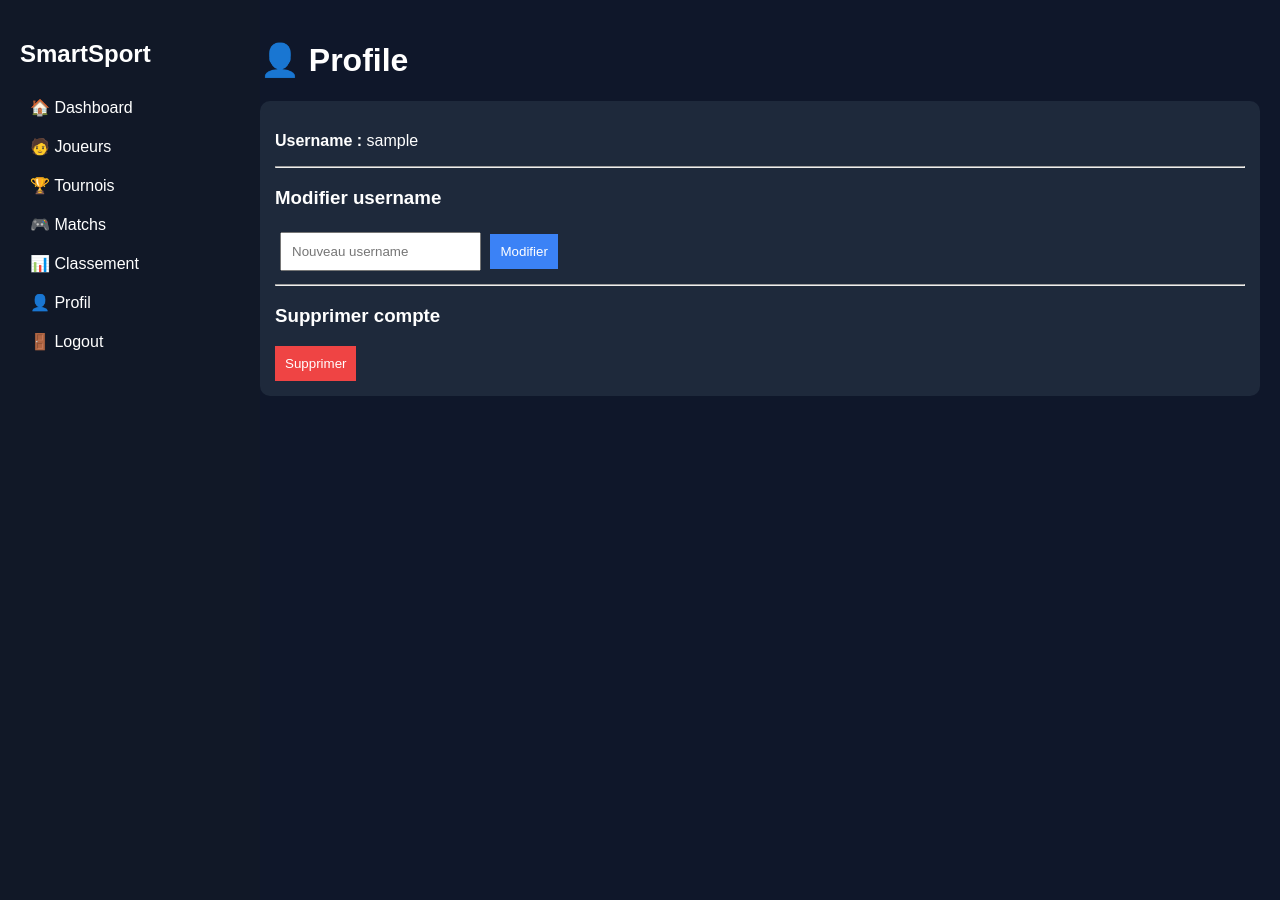
After one commit to WunderPrime/smartsport, a Flask app: page /profile in a window 1280 px wide. The commit adds this page. Run offline with Flask 3, Linux system fonts and the light colour scheme; the visitor is signed in with stand-in values (Sample User, id 1).

Commit message:
new files

```diff
--- a/app.py
+++ b/app.py
@@ -1,75 +1,64 @@
-# Programme créé uniquement pour l'interface WEB
-
 from flask import Flask, render_template, request, redirect, session
-import json
-import os
+from utils import load_data, save_data
 
 app = Flask(__name__)
-app.secret_key = "secret123"
-
-FICHIER = "users.json"
+app.secret_key = "smartsport_secret"
 
 
-# Gestion utilisateurs
-
-def charger_utilisateurs():
-    if not os.path.exists(FICHIER):
-        return {}
-    with open(FICHIER, "r") as f:
-        return json.load(f)
-
-
-def sauvegarder_utilisateurs(users):
-    with open(FICHIER, "w") as f:
-        json.dump(users, f, indent=4)
-
-
-# Routes
-
-
-# Accueil
+# ---------------- HOME ----------------
 @app.route("/")
 def index():
+    if "user" in session:
+        return redirect("/dashboard")
     return render_template("index.html")
 
 
-# Login
-@app.route("/login", methods=["GET", "POST"])
-def login():
-    if request.method == "POST":
-        users = charger_utilisateurs()
-        username = request.form["username"]
-        password = request.form["password"]
-
-        if username in users and users[username]["password"] == password:
-            session["user"] = username
-            return redirect("/dashboard")
-        else:
-            return "Identifiants incorrects"
-
-    return render_template("login.html")
-
-
-# Register
-@app.route("/register", methods=["GET", "POST"])
+# ---------------- AUTH ----------------
+@app.route("/register", methods=["POST", "GET"])
 def register():
     if request.method == "POST":
-        users = charger_utilisateurs()
-        username = request.form["username"]
-        password = request.form["password"]
+        users = load_data("users.json")
 
-        if username in users:
-            return "Utilisateur déjà existant"
+        users.append({
+            "username": request.form["username"],
+            "password": request.form["password"]
+        })
 
-        users[username] = {"password": password}
-        sauvegarder_utilisateurs(users)
-
+        save_data("users.json", users)
         return redirect("/login")
 
     return render_template("register.html")
 
 
-# Dashboard
+@app.route("/login", methods=["POST", "GET"])
+def login():
+    if request.method == "POST":
+        users = load_data("users.json")
+
+        for u in users:
+            if u["username"] == request.form["username"] and u["password"] == request.form["password"]:
+                session["user"] = u["username"]
+                return redirect("/dashboard")
+
+        return "Login incorrect"
+
+    return render_template("login.html")
+
+@app.route("/profile")
+def profile():
+    if "user" not in session:
+        return redirect("/login")
+
+    return render_template("profile.html", user=session["user"])
+
+
+@app.route("/logout")
+def logout():
+    session.pop("user", None)
+    return redirect("/")
+
+
+# ---------------- DASHBOARD ----------------
 @app.route("/dashboard")
 def dashboard():
     if "user" not in session:
@@ -78,13 +67,86 @@ def dashboard():
     return render_template("dashboard.html", user=session["user"])
 
 
-# Logout
-@app.route("/logout")
-def logout():
-    session.pop("user", None)
-    return redirect("/")
+# ===================== PLAYERS =====================
+
+@app.route("/players")
+def players():
+    players = load_data("players.json")
+    return render_template("players.html", players=players)
 
 
-# Lancement
+@app.route("/add_player", methods=["POST"])
+def add_player():
+    players = load_data("players.json")
+
+    players.append({
+        "id": len(players) + 1,
+        "name": request.form["name"],
+        "points": 0
+    })
+
+    save_data("players.json", players)
+
+    return redirect("/players")
+
+
+# ===================== TOURNAMENTS =====================
+
+@app.route("/tournaments")
+def tournaments():
+    tournaments = load_data("tournaments.json")
+    return render_template("tournaments.html", tournaments=tournaments)
+
+
+@app.route("/add_tournament", methods=["POST"])
+def add_tournament():
+    tournaments = load_data("tournaments.json")
+
+    tournaments.append({
+        "id": len(tournaments) + 1,
+        "name": request.form["name"]
+    })
+
+    save_data("tournaments.json", tournaments)
+
+    return redirect("/tournaments")
+
+
+# ===================== MATCHES =====================
+
+@app.route("/matches")
+def matches():
+    matches = load_data("matches.json")
+    return render_template("matches.html", matches=matches)
+
+
+@app.route("/add_match", methods=["POST"])
+def add_match():
+    matches = load_data("matches.json")
+
+    matches.append({
+        "id": len(matches) + 1,
+        "team1": request.form["team1"],
+        "team2": request.form["team2"],
+        "score1": 0,
+        "score2": 0
+    })
+
+    save_data("matches.json", matches)
+
+    return redirect("/matches")
+
+
+# ===================== RANKING =====================
+
+@app.route("/ranking")
+def ranking():
+    players = load_data("players.json")
+    players = sorted(players, key=lambda x: x["points"], reverse=True)
+
+    return render_template("ranking.html", players=players)
+
+
+# ---------------- RUN ----------------
 if __name__ == "__main__":
     app.run(debug=True)
--- /dev/null
+++ b/static/css/style.css
@@ -0,0 +1,98 @@
+body {
+    margin: 0;
+    font-family: Arial;
+    background: #0f172a;
+    color: white;
+}
+
+.sidebar {
+    width: 220px;
+    height: 100vh;
+    position: fixed;
+    background: #111827;
+    padding: 20px;
+}
+
+.sidebar a {
+    display: block;
+    color: white;
+    padding: 10px;
+    text-decoration: none;
+}
+
+.sidebar a:hover {
+    background: #2563eb;
+}
+
+.main {
+    margin-left: 240px;
+    padding: 20px;
+}
+
+.card {
+    background: #1e293b;
+    padding: 15px;
+    margin: 10px 0;
+    border-radius: 10px;
+}
+
+input {
+    padding: 10px;
+    margin: 5px;
+}
+
+button {
+    padding: 10px;
+    background: #3b82f6;
+    color: white;
+    border: none;
+}
+
+.profile-card {
+    background: #111827;
+    padding: 25px;
+    border-radius: 12px;
+    max-width: 400px;
+}
+
+.avatar {
+    width: 70px;
+    height: 70px;
+    background: #3b82f6;
+    border-radius: 50%;
+    display: flex;
+    justify-content: center;
+    align-items: center;
+    font-size: 28px;
+    margin-bottom: 15px;
+}
+
+.profile-info {
+    margin: 15px 0;
+    color: #cbd5e1;
+}
+
+.actions input {
+    margin-top: 10px;
+}
+
+.danger {
+    background: #ef4444;
+}
+
+.danger:hover {
+    background: #dc2626;
+}
+
+.auth-container {
+    display: flex;
+    justify-content: center;
+    align-items: center;
+    height: 100vh;
+}
+
+.auth-box {
+    background: #111;
+    padding: 20px;
+    border-radius: 10px;
+}
--- /dev/null
+++ b/templates/base.html
@@ -0,0 +1,27 @@
+<!-- base.html -->
+<!DOCTYPE html>
+<html>
+<head>
+    <title>SmartSport</title>
+    <link rel="stylesheet" href="{{ url_for('static', filename='css/style.css') }}">
+</head>
+<body>
+
+<div class="sidebar">
+    <h2>SmartSport</h2>
+
+    <a href="/dashboard">🏠 Dashboard</a>
+    <a href="/players">🧑 Joueurs</a>
+    <a href="/tournaments">🏆 Tournois</a>
+    <a href="/matches">🎮 Matchs</a>
+    <a href="/ranking">📊 Classement</a>
+    <a href="/profile">👤 Profil</a>
+    <a href="/logout">🚪 Logout</a>
+</div>
+
+<div class="main">
+    {% block content %}{% endblock %}
+</div>
+
+</body>
+</html>
--- /dev/null
+++ b/templates/profile.html
@@ -0,0 +1,26 @@
+{% extends "base.html" %}
+
+{% block content %}
+
+<h1>👤 Profile</h1>
+
+<div class="card">
+    <p><strong>Username :</strong> {{ user }}</p>
+
+    <hr>
+
+    <h3>Modifier username</h3>
+    <form method="POST" action="/update_profile">
+        <input name="new_username" placeholder="Nouveau username">
+        <button>Modifier</button>
+    </form>
+
+    <hr>
+
+    <h3>Supprimer compte</h3>
+    <form method="POST" action="/delete_account">
+        <button class="danger">Supprimer</button>
+    </form>
+</div>
+
+{% endblock %}
--- /dev/null
+++ b/tournaments.json
@@ -0,0 +1,6 @@
+[
+    {
+        "id": 1,
+        "name": "Wunder"
+    }
+]
```
Also changed, not shown: auth.py (+29 -1 lines), players.json (added, +7 -0 lines), templates/dashboard.html (+13 -11 lines), templates/index.html (+7 -14 lines), templates/login.html (+12 -16 lines), templates/matches.html (added, +19 -0 lines), templates/players.html (added, +20 -0 lines), templates/ranking.html (added, +13 -0 lines), templates/register.html (+13 -8 lines), templates/tournaments.html (added, +18 -0 lines), users.json (+4 -6 lines), utils.py (added, +13 -0 lines).
